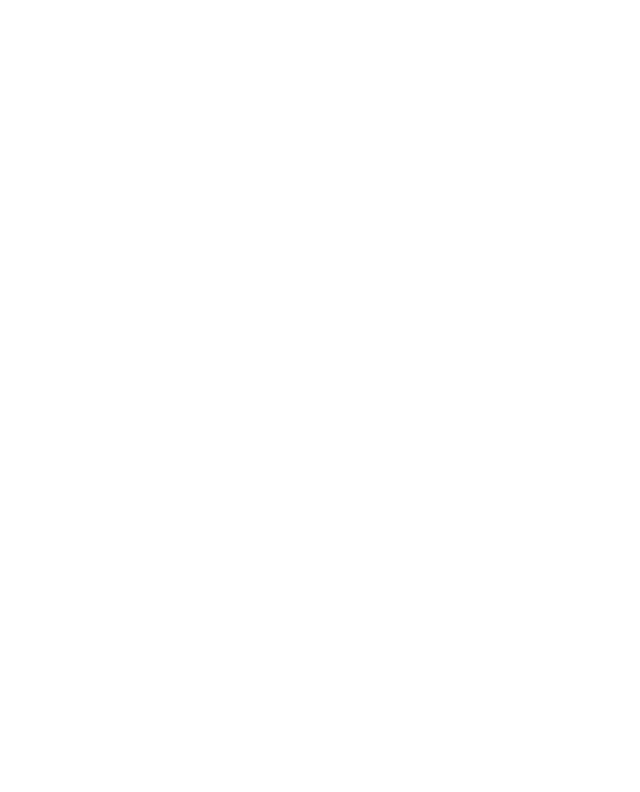
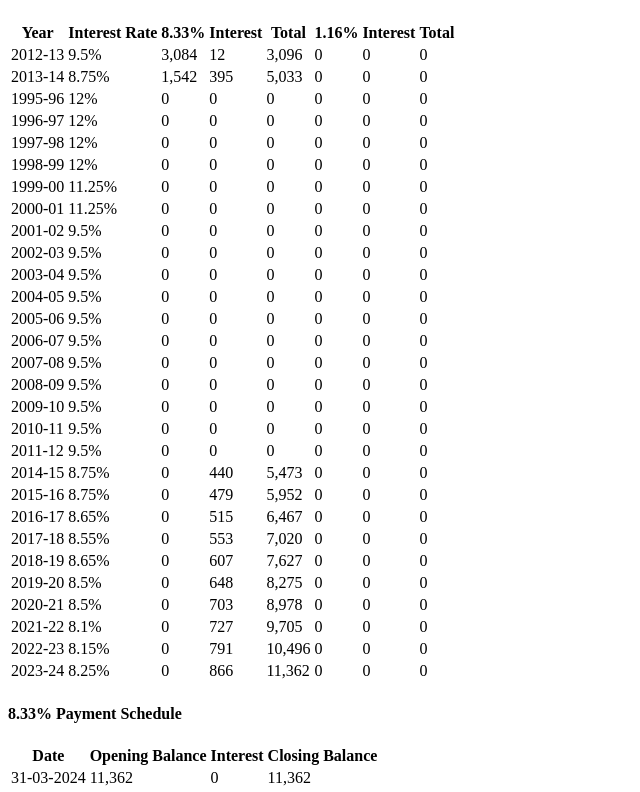
Before and after one commit to Alexander-Thukral/pension-calculator-v4, a React (Create React App) app: page / in a window 1280 px wide. Shown: the part 204-996 px from the top of the page, without its empty margins (0-640 px from the left). Before the commit the page ends 800 px from the top, so only its background shows below. Built offline with nearby package versions, Linux system fonts and the light colour scheme.

Commit message:
Update PensionCalculator.js

```diff
--- a/src/PensionCalculator.js
+++ b/src/PensionCalculator.js
@@ -1,91 +1,293 @@
-import React, { useState } from 'react';
-import Papa from 'papaparse';
-import { Card, CardContent, CardHeader, CardTitle } from './components/ui/card';
-import { UploadCloud } from 'lucide-react';
+import React, { useState } from "react";
+import Papa from "papaparse";
+import { Card, CardContent, CardHeader, CardTitle } from "./components/ui/card";
+import { UploadCloud } from "lucide-react";
 
-// ... (previous code remains the same until calculateHistoricalData function)
+// Historical interest rates by financial year
+const HISTORICAL_INTEREST_RATES = {
+  "1995-96": 12,
+  "1996-97": 12,
+  "1997-98": 12,
+  "1998-99": 12,
+  "1999-00": 11.25,
+  "2000-01": 11.25,
+  "2001-02": 9.5,
+  "2002-03": 9.5,
+  "2003-04": 9.5,
+  "2004-05": 9.5,
+  "2005-06": 9.5,
+  "2006-07": 9.5,
+  "2007-08": 9.5,
+  "2008-09": 9.5,
+  "2009-10": 9.5,
+  "2010-11": 9.5,
+  "2011-12": 9.5,
+  "2012-13": 9.5,
+  "2013-14": 8.75,
+  "2014-15": 8.75,
+  "2015-16": 8.75,
+  "2016-17": 8.65,
+  "2017-18": 8.55,
+  "2018-19": 8.65,
+  "2019-20": 8.5,
+  "2020-21": 8.5,
+  "2021-22": 8.1,
+  "2022-23": 8.15,
+  "2023-24": 8.25,
+};
+
+// Helper function to get interest rate for a specific financial year
+const getInterestRateForYear = (fy) => {
+  return HISTORICAL_INTEREST_RATES[fy] || 8.25; // default to current rate if not found
+};
+
+const calculateInterestBearingBalance = (monthlyDifferences) => {
+  return Object.entries(monthlyDifferences).reduce(
+    (total, [monthKey, diff]) => {
+      const [year, month] = monthKey.split("-").map(Number);
+      // Calculate months remaining until end of FY (February)
+      const monthsRemaining =
+        month <= 2
+          ? 2 - month // For Jan (1) and Feb (2)
+          : 14 - month; // For Mar (3) through Dec (12)
+      return total + diff * monthsRemaining;
+    },
+    0
+  );
+};
+
+const calculatePaidAmount = (month, year) => {
+  if (year < 1995 || (year === 1995 && month < 11)) return 0;
+  if (year < 2001 || (year === 2001 && month < 6)) return 417;
+  if (year < 2014 || (year === 2014 && month < 9)) return 541;
+  return 1250;
+};
+
+const ScheduleTable = ({ schedule, type }) => {
+  const isFinancialYearEnd = (date) => {
+    return date.endsWith("-03-2024") || date.endsWith("-03-2025");
+  };
+
+  return (
+    <div>
+      <h4 className="text-md font-medium mb-2">{type} Payment Schedule</h4>
+      <table className="min-w-full divide-y divide-gray-200">
+        <thead>
+          <tr>
+            <th className="px-4 py-2 text-left">Date</th>
+            <th className="px-4 py-2 text-right">Opening Balance</th>
+            <th className="px-4 py-2 text-right">Interest</th>
+            <th className="px-4 py-2 text-right">Closing Balance</th>
+          </tr>
+        </thead>
+        <tbody>
+          {schedule?.map((payment, index) => {
+            const prevPayment = index > 0 ? schedule[index - 1] : null;
+            return (
+              <tr
+                key={index}
+                className={`border-t ${
+                  isFinancialYearEnd(payment.date)
+                    ? "bg-gray-50 font-medium"
+                    : ""
+                }`}
+              >
+                <td className="px-4 py-2">{payment.date}</td>
+                <td className="px-4 py-2 text-right">
+                  {(index === 0
+                    ? payment.totalPayable
+                    : prevPayment?.totalPayable
+                  ).toLocaleString()}
+                </td>
+                <td className="px-4 py-2 text-right">
+                  {payment.interest.toLocaleString()}
+                </td>
+                <td className="px-4 py-2 text-right">
+                  {payment.totalPayable.toLocaleString()}
+                </td>
+              </tr>
+            );
+          })}
+        </tbody>
+      </table>
+    </div>
+  );
+};
+
+const PreviewPensionCalculator = () => {
+  const [results, setResults] = useState(null);
+  const [loading, setLoading] = useState(false);
+  const [error, setError] = useState("");
+
+  const calculateInterestBearingBalance = (monthlyDifferences) => {
+    return Object.entries(monthlyDifferences).reduce(
+      (total, [monthKey, diff]) => {
+        const [year, month] = monthKey.split("-").map(Number);
+        // Calculate months remaining until end of FY (February)
+        const monthsRemaining =
+          month <= 2
+            ? 2 - month // For Jan (1) and Feb (2)
+            : 14 - month; // For Mar (3) through Dec (12)
+
+        const contribution = diff * monthsRemaining;
+        console.log("IBB Month Calculation:", {
+          monthKey,
+          diff,
+          monthsRemaining,
+          contribution,
+        });
+        return total + contribution;
+      },
+      0
+    );
+  };
 
   const calculateHistoricalData = (data) => {
     const calculations = {
-    '8.33': { yearlyData: {}, total: 0 },
-    '1.16': { yearlyData: {}, total: 0 }
+      8.33: { yearlyData: {}, total: 0 },
+      1.16: { yearlyData: {}, total: 0 },
     };
 
-  // Process data by financial year (Feb-Jan)
-  data.forEach(row => {
-    const wageMonth = row['Wage Month (all the months from date of joining to date of leaving)'];
+    // Process data by month
+    const monthlyData = {};
+    data.forEach((row) => {
+      const wageMonth =
+        row[
+          "Wage Month (all the months from date of joining to date of leaving)"
+        ];
       if (!wageMonth) return;
 
-    const [month, yearStr] = wageMonth.split('/');
+      const [month, yearStr] = wageMonth.split("/");
       const monthNum = parseInt(month);
       const year = parseInt(yearStr);
+      const monthKey = `${year}-${month.padStart(2, "0")}`; // YYYY-MM format
 
-    // New FY calculation: If month is January, it belongs to previous year's FY
-    // For all other months, they belong to the current year's FY
-    const fy = monthNum === 1
-      ? `${year-1}-${year.toString().slice(2)}`
-      : `${year}-${(year+1).toString().slice(2)}`;
+      if (!monthlyData[monthKey]) {
+        monthlyData[monthKey] = {
+          8.33: {
+            contribution: 0,
+            paid: 0,
+            difference: 0,
+            monthlyDifferences: {},
+          },
+          1.16: { contribution: 0, monthlyDifferences: {} },
+        };
+      }
 
-    if (!calculations['8.33'].yearlyData[fy]) {
-      calculations['8.33'].yearlyData[fy] = {
+      const wages =
+        parseInt(row["Wages on which PF contribution was paid"]) || 0;
+      const contribution833 = Math.round(wages * 0.0833);
+      const paid = calculatePaidAmount(monthNum, year);
+
+      monthlyData[monthKey]["8.33"].contribution = contribution833;
+      monthlyData[monthKey]["8.33"].paid = paid;
+      monthlyData[monthKey]["8.33"].difference = contribution833 - paid;
+
+      if (year > 2014 || (year === 2014 && monthNum >= 9)) {
+        const wagesAbove15000 = Math.max(0, wages - 15000);
+        const contribution116 = Math.round(wagesAbove15000 * 0.0116);
+        monthlyData[monthKey]["1.16"].contribution = contribution116;
+      }
+    });
+
+    // Calculate monthly difference and accumulate year-wise
+    Object.entries(monthlyData).forEach(([monthKey, data]) => {
+      const [yearStr, monthStr] = monthKey.split("-");
+      const year = parseInt(yearStr);
+      const monthNum = parseInt(monthStr);
+
+      const fy =
+        monthNum <= 2
+          ? `${year - 1}-${year.toString().slice(2)}`
+          : `${year}-${(year + 1).toString().slice(2)}`;
+
+      // Initialize yearly data if not exists
+      ["8.33", "1.16"].forEach((rate) => {
+        if (!calculations[rate].yearlyData[fy]) {
+          calculations[rate].yearlyData[fy] = {
             wages: 0,
             contribution: 0,
             paid: 0,
             difference: 0,
             interest: 0,
-        total: 0
+            total: 0,
+            monthlyDifferences: {},
           };
-      calculations['1.16'].yearlyData[fy] = {
+        }
+
+        // Store monthly differences for IBB calculation
+        if (rate === "8.33" && data[rate].difference > 0) {
+          calculations[rate].yearlyData[fy].monthlyDifferences[monthKey] =
+            data[rate].difference;
+          calculations[rate].yearlyData[fy].difference += data[rate].difference;
+        } else if (rate === "1.16" && data[rate].contribution > 0) {
+          calculations[rate].yearlyData[fy].monthlyDifferences[monthKey] =
+            data[rate].contribution;
+          calculations[rate].yearlyData[fy].difference +=
+            data[rate].contribution;
+        }
+      });
+    });
+
+    // Calculate interest and running totals
+    // Calculate interest and running totals with compounding
+    ["8.33", "1.16"].forEach((rate) => {
+      let cumulativeBalance = 0;
+      const startYear = 1995;
+
+      for (let year = startYear; year <= 2023; year++) {
+        const fy = `${year}-${(year + 1).toString().slice(2)}`;
+        const yearData = calculations[rate].yearlyData[fy] || {
           wages: 0,
           contribution: 0,
           paid: 0,
           difference: 0,
           interest: 0,
-        total: 0
+          total: 0,
+          monthlyDifferences: {},
         };
-    }
 
-    const wages = parseInt(row['Wages on which PF contribution was paid']) || 0;
-    const contribution833 = Math.round(wages * 0.0833);
-    const paid = getFixedAmount(monthNum, year);
+        // Calculate IBB for current year's contributions
+        const currentYearIBB = calculateInterestBearingBalance(
+          yearData.monthlyDifferences
+        );
+        console.log(
+          `FY: ${fy}, Rate: ${rate}, Current Year IBB:`,
+          currentYearIBB
+        );
 
-    calculations['8.33'].yearlyData[fy].wages += wages;
-    calculations['8.33'].yearlyData[fy].contribution += contribution833;
-    calculations['8.33'].yearlyData[fy].paid += paid;
+        // Get interest rate for the year
+        const yearlyInterestRate = getInterestRateForYear(fy);
 
-    if (year > 2014 || (year === 2014 && monthNum >= 9)) {
-      const contribution116 = Math.round(wages * 0.0116);
-      calculations['1.16'].yearlyData[fy].wages += wages;
-      calculations['1.16'].yearlyData[fy].contribution += contribution116;
+        // Calculate interest on accumulated balance from previous years
+        const interestOnCumulativeBalance = Math.round(
+          (cumulativeBalance * yearlyInterestRate) / 100
+        );
+
+        // Calculate interest on current year's IBB
+        const interestOnCurrentYear = Math.round(
+          (currentYearIBB * yearlyInterestRate) / 1200
+        );
+
+        // Total interest for the year is sum of both
+        yearData.interest = interestOnCumulativeBalance + interestOnCurrentYear;
+
+        // Update total including compounded interest
+        yearData.total =
+          cumulativeBalance + yearData.difference + yearData.interest;
+        cumulativeBalance = yearData.total;
+
+        calculations[rate].yearlyData[fy] = yearData;
+        calculations[rate].total = cumulativeBalance;
       }
     });
 
-  // Rest of the calculation remains the same
-  ['8.33', '1.16'].forEach(rate => {
-    let cumulativeBalance = 0;
-    Object.entries(calculations[rate].yearlyData)
-      .filter(([fy]) => fy <= '2023-24')
-      .forEach(([fy, yearData]) => {
-        yearData.difference = Math.max(yearData.contribution - yearData.paid, 0);
-        const interestRate = getInterestRate(fy);
-        yearData.interest = Math.round((cumulativeBalance + yearData.difference) * interestRate / 100);
-        yearData.total = yearData.difference + yearData.interest;
-        cumulativeBalance += yearData.total;
-        if (fy === '2023-24') {
-          calculations[rate].total = cumulativeBalance;
-        }
-      });
-  });
-
+    console.log("Final calculations:", calculations);
     return calculations;
   };
 
-const PensionCalculator = () => {
-  const [results, setResults] = useState(null);
-  const [loading, setLoading] = useState(false);
-  const [error, setError] = useState("");
-
   const calculatePaymentSchedule = (openingBalance) => {
+    const currentInterestRate = 8.25; // Current rate for future calculations
     const schedule = [];
     const dates = [
       "31-03-2024",
@@ -106,20 +308,26 @@
       "30-06-2025",
       "31-07-2025",
       "31-08-2025",
+      "30-09-2025",
+      "31-10-2025",
+      "30-11-2025",
+      "31-12-2025",
     ];
 
     let baseAmount = openingBalance;
 
-    // Initial entry with no interest
+    // Initial entry
     schedule.push({
       date: dates[0],
       interest: 0,
       totalPayable: baseAmount,
     });
 
-    // First year calculations (April 2024 - March 2025)
+    // First year calculations
     for (let month = 1; month < 13; month++) {
-      const interest = Math.round((baseAmount * 8.25 * month) / 1200);
+      const interest = Math.round(
+        (baseAmount * currentInterestRate * month) / 1200
+      );
       schedule.push({
         date: dates[month],
         interest,
@@ -130,10 +338,12 @@
     // Update base amount for next year
     baseAmount = schedule[12].totalPayable;
 
-    // Second year calculations (April 2025 onwards)
+    // Second year calculations
     for (let month = 13; month < dates.length; month++) {
       const monthsFromApril = month - 12;
-      const interest = Math.round((baseAmount * 8.25 * monthsFromApril) / 1200);
+      const interest = Math.round(
+        (baseAmount * currentInterestRate * monthsFromApril) / 1200
+      );
       schedule.push({
         date: dates[month],
         interest,
@@ -143,137 +353,16 @@
 
     return schedule;
   };
-
-  const getInterestRate = (fy) => {
-    const interestRates = {
-      "1995-96": 12,
-      "1996-97": 12,
-      "1997-98": 12,
-      "1998-99": 12,
-      "1999-00": 12,
-      "2000-01": 11,
-      "2001-02": 9.5,
-      "2002-03": 9.5,
-      "2003-04": 9.5,
-      "2004-05": 9.5,
-      "2005-06": 8.5,
-      "2006-07": 8.5,
-      "2007-08": 8.5,
-      "2008-09": 8.5,
-      "2009-10": 8.5,
-      "2010-11": 9.5,
-      "2011-12": 8.25,
-      "2012-13": 8.5,
-      "2013-14": 8.75,
-      "2014-15": 8.75,
-      "2015-16": 8.8,
-      "2016-17": 8.65,
-      "2017-18": 8.55,
-      "2018-19": 8.65,
-      "2019-20": 8.5,
-      "2020-21": 8.5,
-      "2021-22": 8.1,
-      "2022-23": 8.15,
-      "2023-24": 8.25,
-    };
-    return interestRates[fy] || 8.25;
-  };
-
-  const getFixedAmount = (month, year) => {
-    if (year === 1995 && month === 11) return 209;
-    if (year < 2001 || (year === 2001 && month < 6)) return 417;
-    if (year < 2014 || (year === 2014 && month < 9)) return 541;
-    return 1250;
-  };
-
-  const calculateHistoricalData = (data) => {
-    const calculations = {
-      8.33: { yearlyData: {}, total: 0 },
-      1.16: { yearlyData: {}, total: 0 },
-    };
-
-    // Process data by financial year
-    data.forEach((row) => {
-      const wageMonth =
-        row[
-          "Wage Month (all the months from date of joining to date of leaving)"
-        ];
-      if (!wageMonth) return;
-
-      const [month, yearStr] = wageMonth.split("/");
-      const monthNum = parseInt(month);
-      const year = parseInt(yearStr);
-      const fy =
-        monthNum <= 3
-          ? `${year - 1}-${year.toString().slice(2)}`
-          : `${year}-${(year + 1).toString().slice(2)}`;
-
-      if (!calculations["8.33"].yearlyData[fy]) {
-        calculations["8.33"].yearlyData[fy] = {
-          wages: 0,
-          contribution: 0,
-          paid: 0,
-          difference: 0,
-          interest: 0,
-          total: 0,
-        };
-        calculations["1.16"].yearlyData[fy] = {
-          wages: 0,
-          contribution: 0,
-          paid: 0,
-          difference: 0,
-          interest: 0,
-          total: 0,
-        };
-      }
-
-      const wages =
-        parseInt(row["Wages on which PF contribution was paid"]) || 0;
-      const contribution833 = Math.round(wages * 0.0833);
-      const paid = getFixedAmount(monthNum, year);
-
-      calculations["8.33"].yearlyData[fy].wages += wages;
-      calculations["8.33"].yearlyData[fy].contribution += contribution833;
-      calculations["8.33"].yearlyData[fy].paid += paid;
-
-      if (year > 2014 || (year === 2014 && monthNum >= 9)) {
-        const contribution116 = Math.round(wages * 0.0116);
-        calculations["1.16"].yearlyData[fy].wages += wages;
-        calculations["1.16"].yearlyData[fy].contribution += contribution116;
-      }
-    });
-
-    // Calculate interest
-    ["8.33", "1.16"].forEach((rate) => {
-      let cumulativeBalance = 0;
-      Object.entries(calculations[rate].yearlyData)
-        .filter(([fy]) => fy <= "2023-24")
-        .forEach(([fy, yearData]) => {
-          yearData.difference = Math.max(
-            yearData.contribution - yearData.paid,
-            0
-          );
-          const interestRate = getInterestRate(fy);
-          yearData.interest = Math.round(
-            ((cumulativeBalance + yearData.difference) * interestRate) / 100
-          );
-          yearData.total = yearData.difference + yearData.interest;
-          cumulativeBalance += yearData.total;
-          if (fy === "2023-24") {
-            calculations[rate].total = cumulativeBalance;
-          }
-        });
-    });
-
-    return calculations;
-  };
-
   const processData = (data) => {
     try {
       const historicalData = calculateHistoricalData(data);
       const schedules = {
-        8.33: calculatePaymentSchedule(historicalData["8.33"].total),
-        1.16: calculatePaymentSchedule(historicalData["1.16"].total),
+        8.33: calculatePaymentSchedule(
+          historicalData["8.33"].yearlyData["2023-24"].total
+        ),
+        1.16: calculatePaymentSchedule(
+          historicalData["1.16"].yearlyData["2023-24"].total
+        ),
       };
       setResults({ historicalData, schedules });
     } catch (err) {
@@ -308,6 +397,30 @@
     }
   };
 
+  // Sample data for initial render
+  const sampleData = [
+    {
+      "Wage Month (all the months from date of joining to date of leaving)":
+        "1/2013",
+      "Wages on which PF contribution was paid": "25000",
+    },
+    {
+      "Wage Month (all the months from date of joining to date of leaving)":
+        "2/2013",
+      "Wages on which PF contribution was paid": "25000",
+    },
+    {
+      "Wage Month (all the months from date of joining to date of leaving)":
+        "3/2013",
+      "Wages on which PF contribution was paid": "25000",
+    },
+  ];
+
+  // Initialize with sample data
+  React.useEffect(() => {
+    processData(sampleData);
+  }, []);
+
   return (
     <div className="p-4 max-w-6xl mx-auto">
       <Card>
@@ -341,24 +454,26 @@
                   <thead>
                     <tr>
                       <th className="px-4 py-2 text-left">Year</th>
-                      <th className="px-4 py-2 text-right">Wages</th>
+                      <th className="px-4 py-2 text-right">Interest Rate</th>
                       <th className="px-4 py-2 text-right">8.33%</th>
                       <th className="px-4 py-2 text-right">Interest</th>
+                      <th className="px-4 py-2 text-right">Total</th>
                       <th className="px-4 py-2 text-right">1.16%</th>
                       <th className="px-4 py-2 text-right">Interest</th>
+                      <th className="px-4 py-2 text-right">Total</th>
                     </tr>
                   </thead>
                   <tbody>
-                    {Object.entries(results.historicalData["8.33"].yearlyData)
-                      .filter(([fy]) => fy <= "2023-24")
-                      .map(([fy, data833]) => {
+                    {Object.entries(
+                      results.historicalData["8.33"].yearlyData
+                    ).map(([fy, data833]) => {
                       const data116 =
                         results.historicalData["1.16"].yearlyData[fy];
-                        return data833.wages > 0 || data833.interest > 0 ? (
+                      return (
                         <tr key={fy} className="border-t">
                           <td className="px-4 py-2">{fy}</td>
                           <td className="px-4 py-2 text-right">
-                              {data833.wages.toLocaleString()}
+                            {getInterestRateForYear(fy)}%
                           </td>
                           <td className="px-4 py-2 text-right">
                             {data833.difference.toLocaleString()}
@@ -367,13 +482,19 @@
                             {data833.interest.toLocaleString()}
                           </td>
                           <td className="px-4 py-2 text-right">
-                              {data116?.contribution.toLocaleString()}
+                            {data833.total.toLocaleString()}
                           </td>
                           <td className="px-4 py-2 text-right">
-                              {data116?.interest.toLocaleString()}
+                            {data116?.contribution.toLocaleString() || "0"}
+                          </td>
+                          <td className="px-4 py-2 text-right">
+                            {data116?.interest.toLocaleString() || "0"}
+                          </td>
+                          <td className="px-4 py-2 text-right">
+                            {data116?.total.toLocaleString() || "0"}
                           </td>
                         </tr>
-                        ) : null;
+                      );
                     })}
                   </tbody>
                 </table>
@@ -397,4 +518,4 @@
   );
 };
 
-export default PensionCalculator;
+export default PreviewPensionCalculator;
```
Lines whose indentation alone changed are shown as unchanged.
